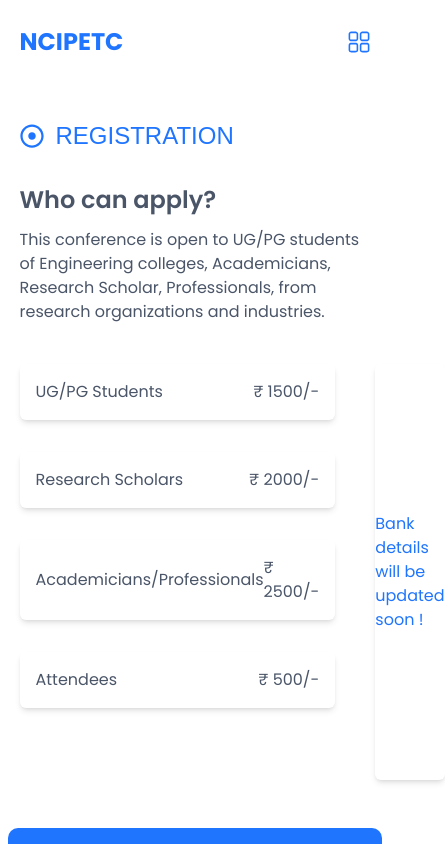
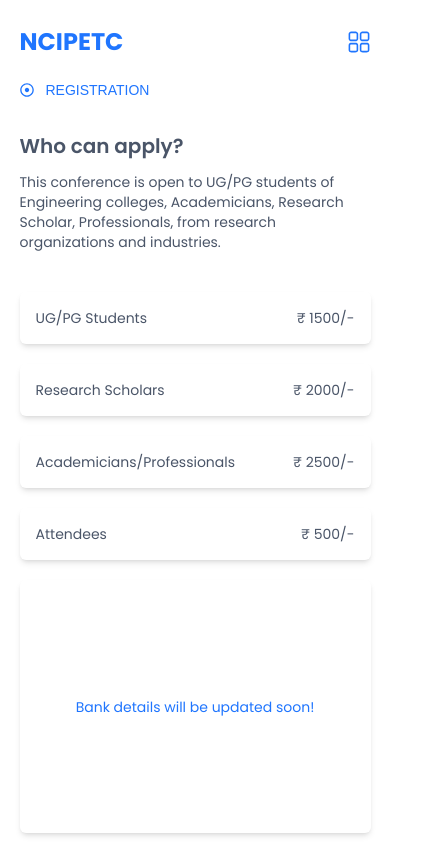
Before and after one commit to AbhishekNSanthosh/ncipetc-25, a Next.js app: page /registration in a window 390 px wide. Shown: the top 844 px of the page, 445 px wide, since content can reach past the window. Built offline with nearby package versions, Linux system fonts and the light colour scheme; a web font is replaced by a local one.

Commit message:
feat: menu

```diff
--- a/src/widgets/Registration/components/RegistrationContent.tsx
+++ b/src/widgets/Registration/components/RegistrationContent.tsx
@@ -3,46 +3,46 @@ import React from "react";
 
 export default function RegistrationContent() {
   return (
-    <div className="pt-[120px] px-[5vw] text-gray-700 pb-10">
+    <div className="lg:pt-[120px] pt-[80px] px-[5vw] text-gray-700 pb-10">
       <div className="flex flex-col space-y-8">
         <div className="">
           <Titlebar
-            className="text-2xl font-medium text-primary-600"
+            className="lg:text-2xl text-sm font-medium text-primary-600"
             title="Registration"
           />
         </div>
         <div className="">
           <div className="flex flex-col space-y-3">
-            <span className="text-2xl font-semibold text-gray-700">
+            <span className="text-xl lg:text-2xl font-semibold text-gray-700">
               Who can apply?
             </span>
-            <p className="">
+            <p className="text-sm lg:text-base">
               This conference is open to UG/PG students of Engineering colleges,
               Academicians, Research Scholar, Professionals, from research
               organizations and industries.
             </p>
           </div>
-          <div className="flex flex-row mt-10 space-x-10">
-            <div className="flex-1 flex w-full flex-col space-y-8">
-              <div className="flex flex-row items-center justify-between w-full p-4 shadow-md rounded-md capitalize">
+          <div className="flex flex-col lg:flex-row mt-10 gap-5">
+            <div className="flex-1 flex w-full flex-col space-y-5">
+              <div className="flex flex-row items-center justify-between w-full p-4 shadow-md rounded-md capitalize text-sm lg:text-base">
                 <span className="capitalize">UG/PG students</span>
                 <span className=""> ₹ 1500/-</span>
               </div>
-              <div className="flex flex-row items-center justify-between w-full p-4 shadow-md rounded-md">
+              <div className="flex flex-row items-center justify-between w-full p-4 shadow-md rounded-md text-sm lg:text-base">
                 <span className="capitalize">research scholars</span>
                 <span className=""> ₹ 2000/-</span>
               </div>
-              <div className="flex flex-row items-center justify-between w-full p-4 shadow-md rounded-md">
+              <div className="flex flex-row items-center justify-between w-full p-4 shadow-md rounded-md text-sm lg:text-base">
                 <span className="capitalize">Academicians/Professionals</span>
                 <span className=""> ₹ 2500/-</span>
               </div>
-              <div className="flex flex-row items-center justify-between w-full p-4 shadow-md rounded-md">
+              <div className="flex flex-row items-center justify-between w-full p-4 shadow-md rounded-md text-sm lg:text-base">
                 <span className="capitalize">attendees</span>
                 <span className=""> ₹ 500/-</span>
               </div>
             </div>
-            <div className="flex-1 shadow-md w-full h-[26rem] rounded-md flex items-center justify-center text-primary-600">
-              Bank details will be updated soon !
+            <div className="lg:flex-1 shadow-md w-full h-[30vh] sm:h-60 md:h-[22rem] lg:h-[26rem] rounded-md flex items-center justify-center text-primary-600 text-sm lg:text-base text-center">
+              Bank details will be updated soon!
             </div>
           </div>
         </div>
```
